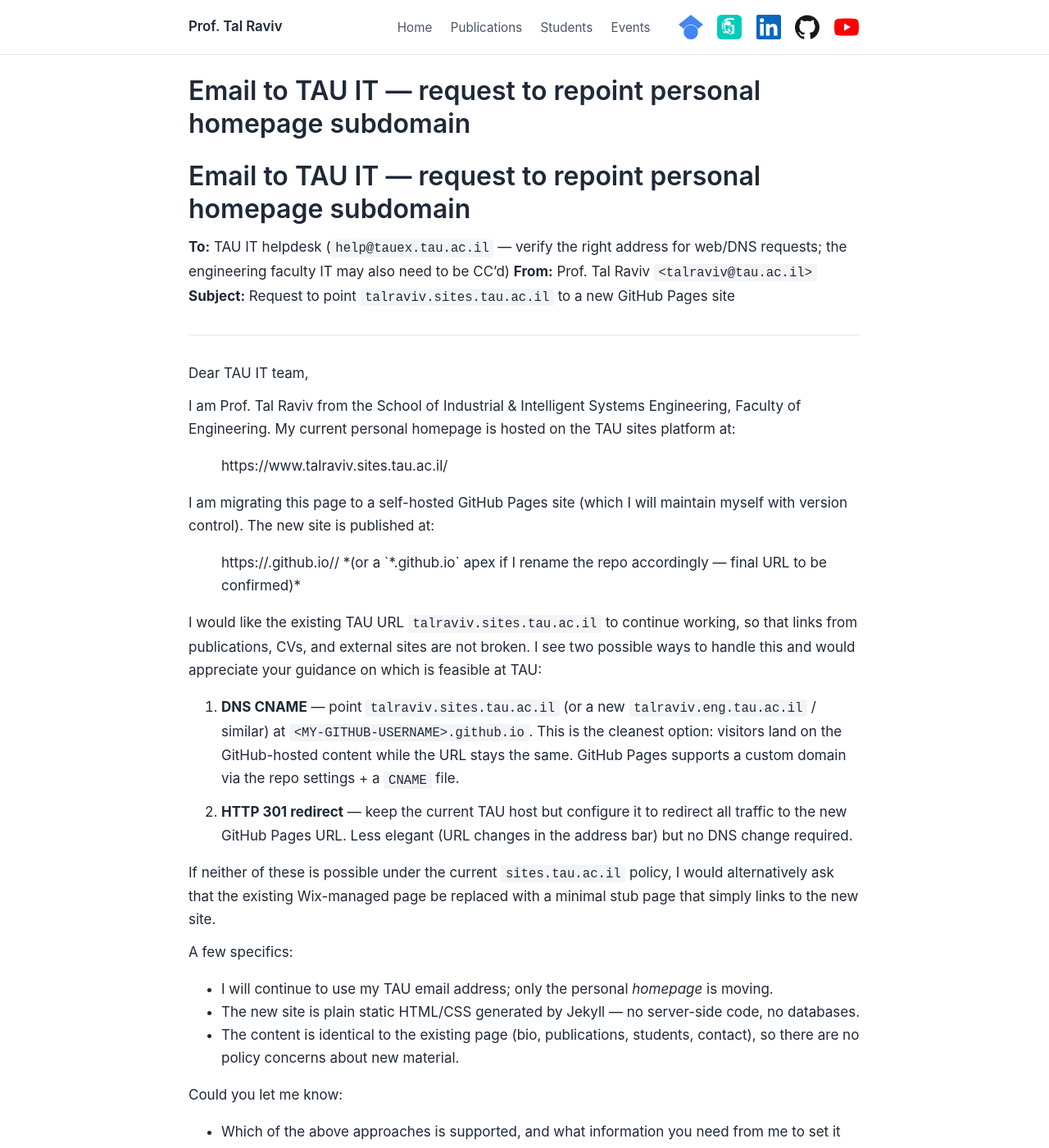
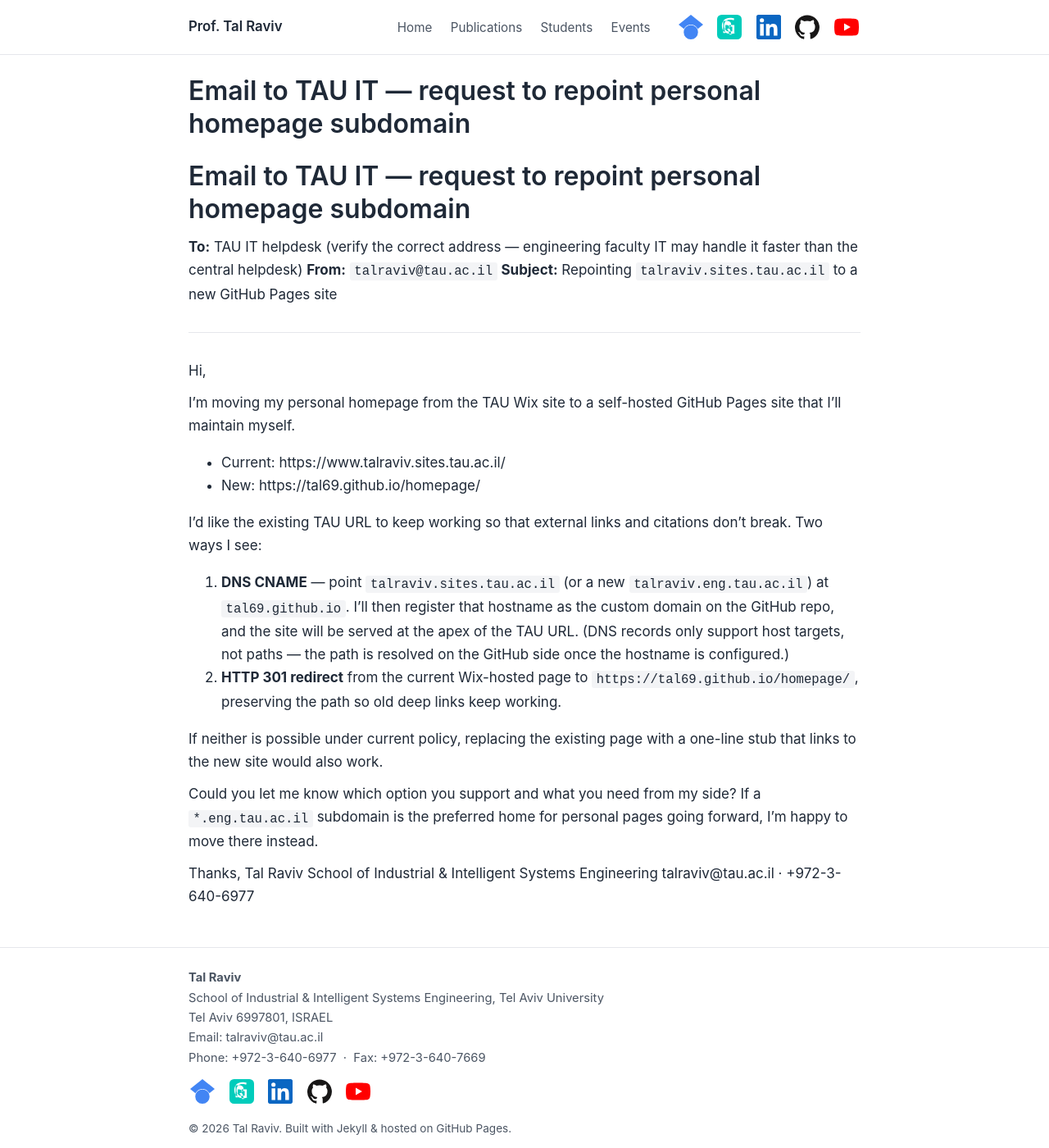
Before and after one commit to tal69/tal69.github.io, a Jekyll site: the page built from email_to_tau_it.md, in a window 1280 px wide and 1400 px high. Shown: the whole window at 82% size. Built offline with Jekyll 4.4.1, drawn with Linux system fonts in a browser that asks for light colours; our own code applies the rules of GitHub Pages for plain Markdown files; some of the changed text lies outside the part shown.

Commit message:
switch to Jekyll 4 + GitHub Actions deploy; update affiliation; add social icons

```diff
--- a/_layouts/default.html
+++ b/_layouts/default.html
@@ -32,7 +32,7 @@
     <div class="wrap">
       <div class="contact">
         <strong>{{ site.author.name }}</strong><br>
-        <a href="https://engineering.tau.ac.il/Department-of-Industrial-Engineering">Department of Industrial Engineering</a>,
+        <a href="https://engineering.tau.ac.il/Department-of-Industrial-Engineering">School of Industrial &amp; Intelligent Systems Engineering</a>,
         <a href="http://www.tau.ac.il/">Tel Aviv University</a><br>
         {{ site.author.address }}<br>
         Email: <a href="mailto:{{ site.author.email }}">{{ site.author.email }}</a><br>
--- a/email_to_tau_it.md
+++ b/email_to_tau_it.md
@@ -1,45 +1,28 @@
 # Email to TAU IT — request to repoint personal homepage subdomain
 
-**To:** TAU IT helpdesk (`help@tauex.tau.ac.il` — verify the right address for web/DNS requests; the engineering faculty IT may also need to be CC'd)
-**From:** Prof. Tal Raviv `<talraviv@tau.ac.il>`
-**Subject:** Request to point `talraviv.sites.tau.ac.il` to a new GitHub Pages site
+**To:** TAU IT helpdesk (verify the correct address — engineering faculty IT may handle it faster than the central helpdesk)
+**From:** `talraviv@tau.ac.il`
+**Subject:** Repointing `talraviv.sites.tau.ac.il` to a new GitHub Pages site
 
 ---
 
-Dear TAU IT team,
+Hi,
 
-I am Prof. Tal Raviv from the School of Industrial & Intelligent Systems Engineering, Faculty of Engineering. My current personal homepage is hosted on the TAU sites platform at:
+I'm moving my personal homepage from the TAU Wix site to a self-hosted GitHub Pages site that I'll maintain myself.
 
-> https://www.talraviv.sites.tau.ac.il/
+- Current: https://www.talraviv.sites.tau.ac.il/
+- New: https://tal69.github.io/homepage/
 
-I am migrating this page to a self-hosted GitHub Pages site (which I will maintain myself with version control). The new site is published at:
+I'd like the existing TAU URL to keep working so that external links and citations don't break. Two ways I see:
 
-> https://<MY-GITHUB-USERNAME>.github.io/<REPO-NAME>/
-> *(or a `*.github.io` apex if I rename the repo accordingly — final URL to be confirmed)*
+1. **DNS CNAME** — point `talraviv.sites.tau.ac.il` (or a new `talraviv.eng.tau.ac.il`) at `tal69.github.io`. I'll then register that hostname as the custom domain on the GitHub repo, and the site will be served at the apex of the TAU URL. (DNS records only support host targets, not paths — the path is resolved on the GitHub side once the hostname is configured.)
+2. **HTTP 301 redirect** from the current Wix-hosted page to `https://tal69.github.io/homepage/`, preserving the path so old deep links keep working.
 
-I would like the existing TAU URL `talraviv.sites.tau.ac.il` to continue working, so that links from publications, CVs, and external sites are not broken. I see two possible ways to handle this and would appreciate your guidance on which is feasible at TAU:
+If neither is possible under current policy, replacing the existing page with a one-line stub that links to the new site would also work.
 
-1. **DNS CNAME** — point `talraviv.sites.tau.ac.il` (or a new `talraviv.eng.tau.ac.il` / similar) at `<MY-GITHUB-USERNAME>.github.io`. This is the cleanest option: visitors land on the GitHub-hosted content while the URL stays the same. GitHub Pages supports a custom domain via the repo settings + a `CNAME` file.
+Could you let me know which option you support and what you need from my side? If a `*.eng.tau.ac.il` subdomain is the preferred home for personal pages going forward, I'm happy to move there instead.
 
-2. **HTTP 301 redirect** — keep the current TAU host but configure it to redirect all traffic to the new GitHub Pages URL. Less elegant (URL changes in the address bar) but no DNS change required.
-
-If neither of these is possible under the current `sites.tau.ac.il` policy, I would alternatively ask that the existing Wix-managed page be replaced with a minimal stub page that simply links to the new site.
-
-A few specifics:
-- I will continue to use my TAU email address; only the personal *homepage* is moving.
-- The new site is plain static HTML/CSS generated by Jekyll — no server-side code, no databases.
-- The content is identical to the existing page (bio, publications, students, contact), so there are no policy concerns about new material.
-
-Could you let me know:
-- Which of the above approaches is supported, and what information you need from me to set it up?
-- Whether there is a preferred TAU-managed subdomain (`talraviv.eng.tau.ac.il`?) you would recommend over `sites.tau.ac.il` for this kind of personal academic page going forward?
-
-Thank you very much for your help.
-
-Best regards,
-**Tal Raviv**
-Full Professor
+Thanks,
+Tal Raviv
 School of Industrial & Intelligent Systems Engineering
-Iby and Aladar Fleischman Faculty of Engineering
-Tel Aviv University
 talraviv@tau.ac.il · +972-3-640-6977
```
Also changed, not shown: Gemfile (+14 -6 lines), .github/workflows/jekyll.yml (added), Gemfile.lock.
